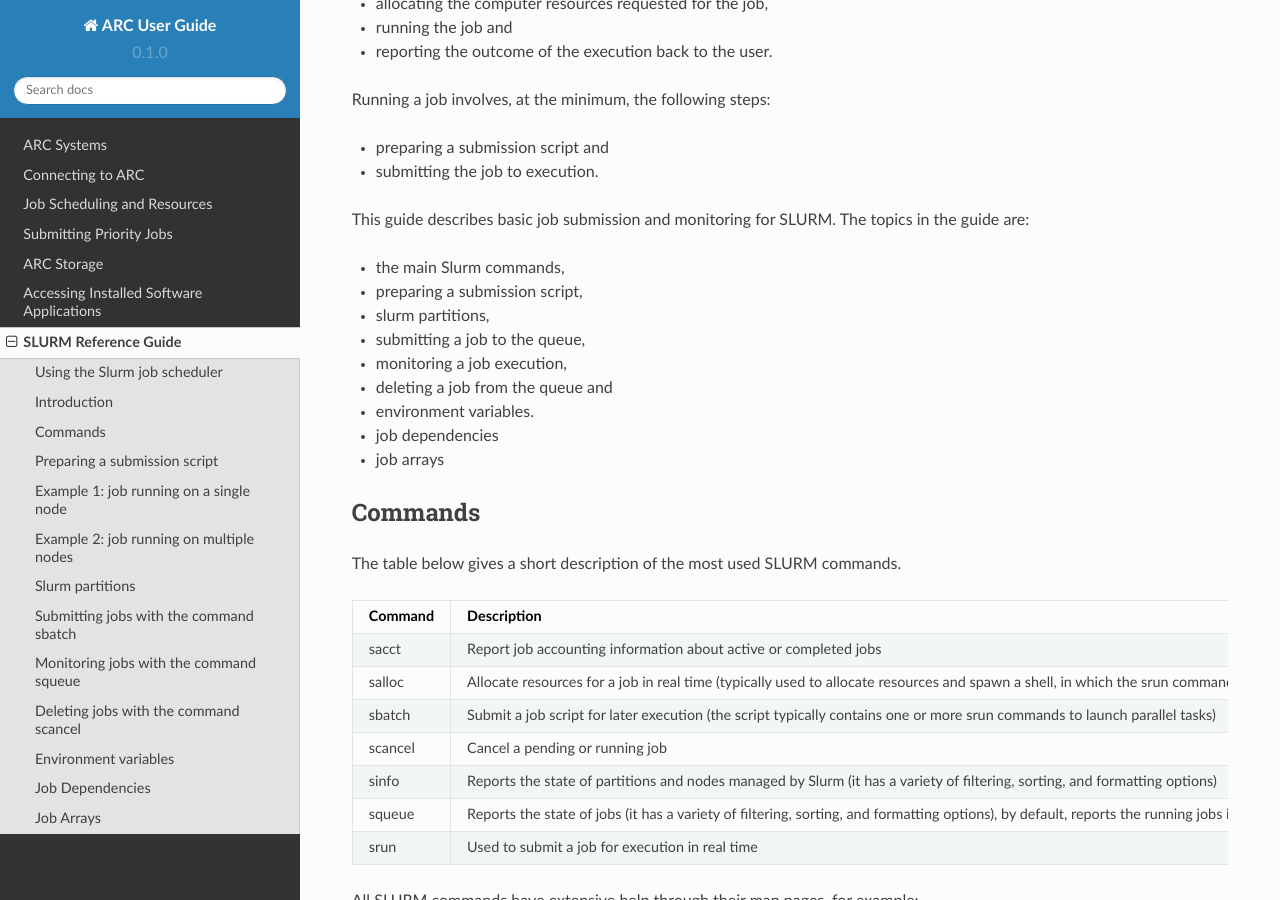
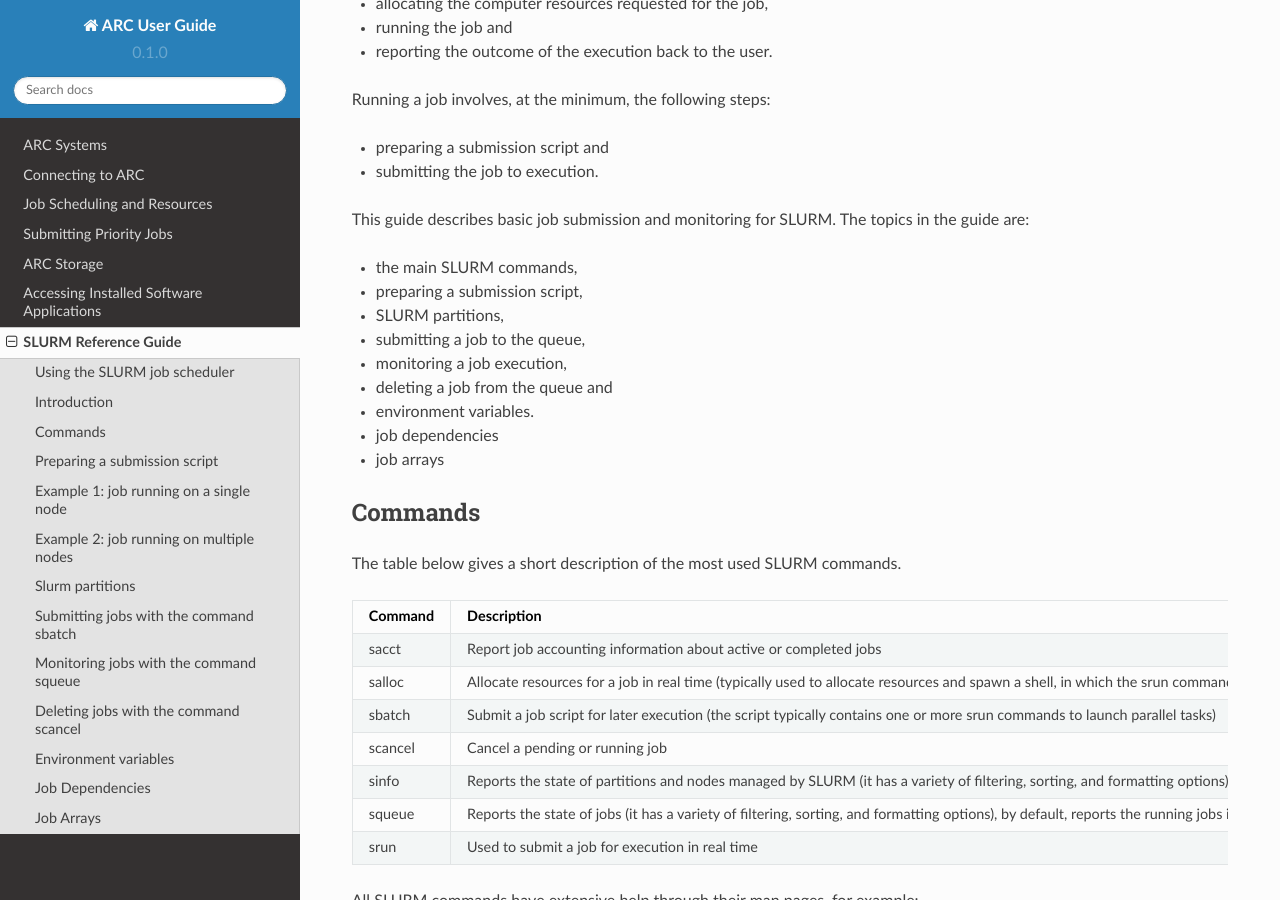
Before and after one commit to tina-friedrich/arc-user-guide, a Sphinx documentation site: the page built from docs/source/slurm-reference.rst, in a window 1280 px wide and 900 px high, scrolled down 520 px. Built offline with Sphinx 7.4.7 and the Read the Docs theme 2.0.0, drawn with Linux system fonts in a browser that asks for light colours; some of the changed text lies outside the part shown.

```diff
--- a/docs/source/slurm-reference.rst
+++ b/docs/source/slurm-reference.rst
@@ -1,7 +1,7 @@
 SLURM Reference Guide
 =====================
 
-Using the Slurm job scheduler
+Using the SLURM job scheduler
 -----------------------------
 
 **Important note**
@@ -26,9 +26,9 @@ Running a job involves, at the minimum, the following steps:
 
 This guide describes basic job submission and monitoring for SLURM.  The topics in the guide are:
 
-- the main Slurm commands,
+- the main SLURM commands,
 - preparing a submission script,
-- slurm partitions,
+- SLURM partitions,
 - submitting a job to the queue,
 - monitoring a job execution,
 - deleting a job from the queue and
@@ -52,7 +52,7 @@ The table below gives a short description of the most used SLURM commands.
 +---------+---------------------------------------------------------------------------------------------------------------------------------------------------------------------------------------------------+
 | scancel | Cancel a pending or running job                                                                                                                                                                   |
 +---------+---------------------------------------------------------------------------------------------------------------------------------------------------------------------------------------------------+
-| sinfo   | Reports the state of partitions and nodes managed by Slurm (it has a variety of filtering, sorting, and formatting options)                                                                       |
+| sinfo   | Reports the state of partitions and nodes managed by SLURM (it has a variety of filtering, sorting, and formatting options)                                                                       |
 +---------+---------------------------------------------------------------------------------------------------------------------------------------------------------------------------------------------------+
 | squeue  | Reports the state of jobs (it has a variety of filtering, sorting, and formatting options), by default, reports the running jobs in priority order followed by the pending jobs in priority order |
 +---------+---------------------------------------------------------------------------------------------------------------------------------------------------------------------------------------------------+
```
